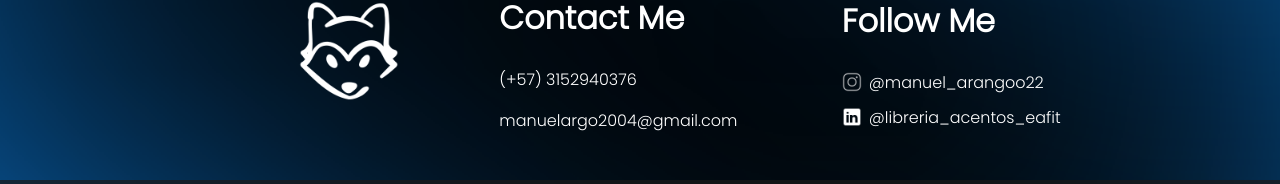
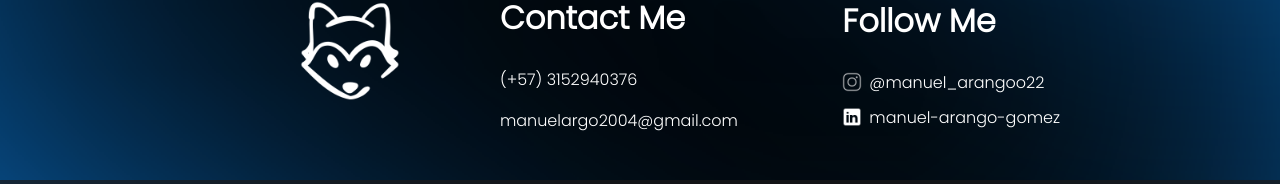
Before and after one commit to manuelArango/My-Porfolio, a React (Vite) app: page / in a window 1280 px wide. Shown: the part 3314-3498 px from the top of the page. Built offline with nearby package versions, Linux system fonts and the light colour scheme; a web font is replaced by a local one.

Commit message:
Change in the footer

```diff
--- a/src/components/Footer.jsx
+++ b/src/components/Footer.jsx
@@ -30,7 +30,7 @@ export function Footer() {
 
                         <a className='social-media' href='https://www.linkedin.com/in/manuel-arango-gomez-5157b423a/'>
                             <img src={linkedin} alt="" />
-                            <span>@libreria_acentos_eafit</span>
+                            <span>manuel-arango-gomez</span>
                         </a>
                     </div>
                 </div>
```
